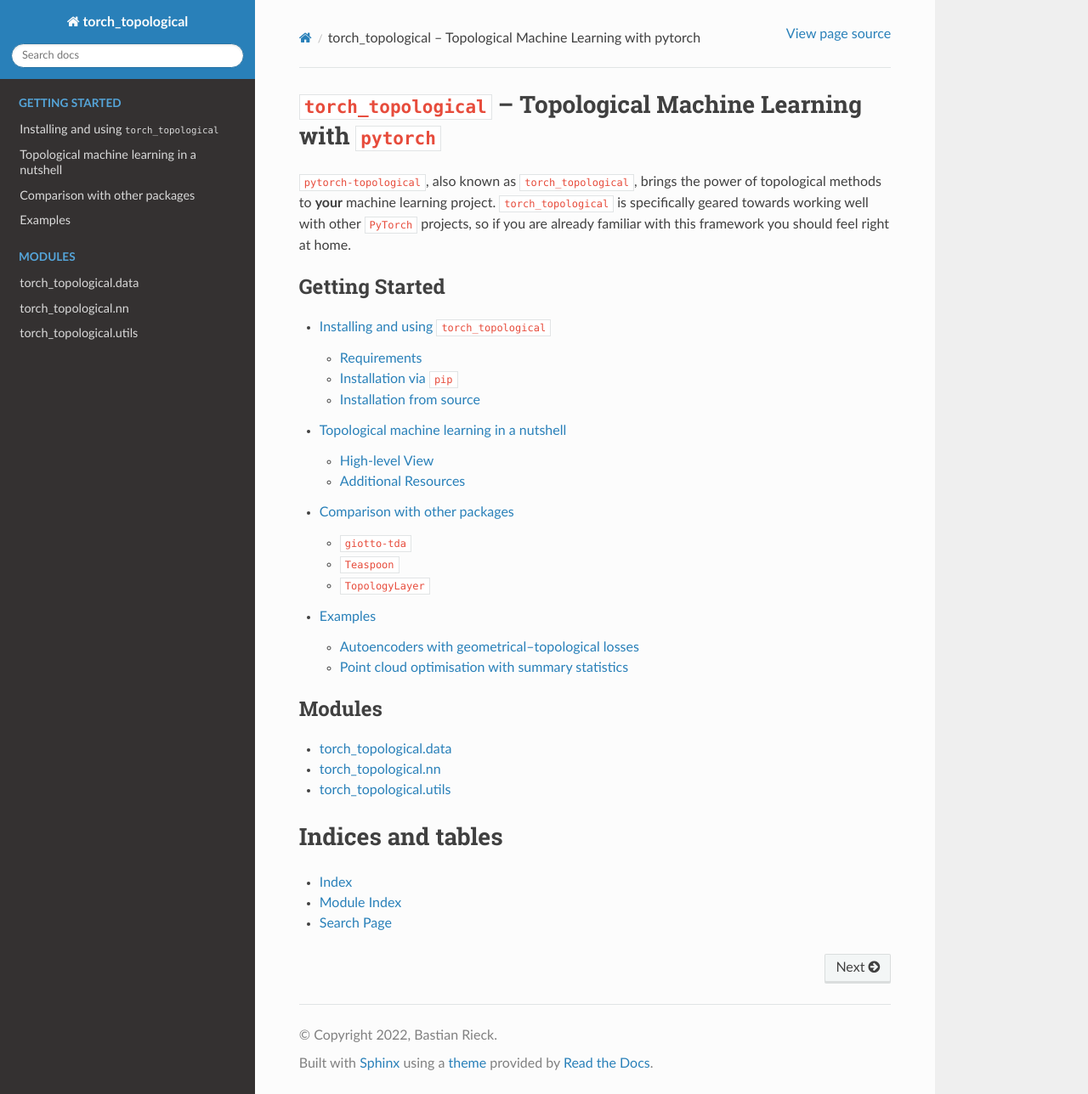
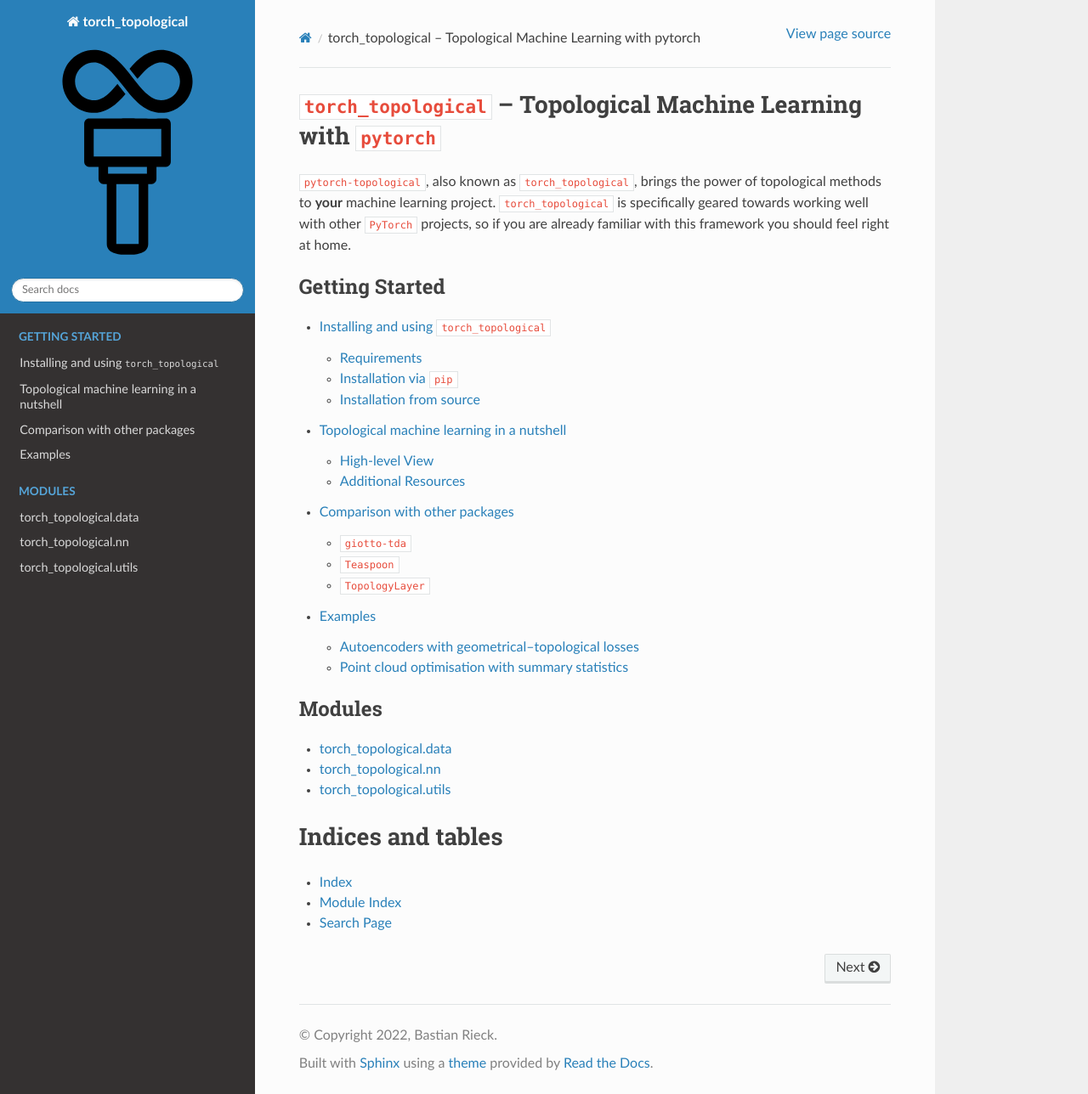
Before and after one commit to aidos-lab/pytorch-topological, a Sphinx documentation site: the page built from docs/source/index.rst, in a window 1280 px wide and 1288 px high. Shown: the whole window at 85% size. Built offline with Sphinx 7.4.7 and the Read the Docs theme 2.0.0, drawn with Linux system fonts in a browser that asks for light colours.

Commit message:
Added logo to documentation

```diff
--- a/docs/source/conf.py
+++ b/docs/source/conf.py
@@ -59,6 +59,11 @@ exclude_patterns = ['build', 'Thumbs.db', '.DS_Store']
 # a list of builtin themes.
 #
 html_theme = 'sphinx_rtd_theme'
+html_logo = '../../torch_topological.svg'
+html_theme_options = {
+    'logo_only': False,
+    'display_version': True,
+}
 
 # Add any paths that contain custom static files (such as style sheets) here,
 # relative to this directory. They are copied after the builtin static files,
```
